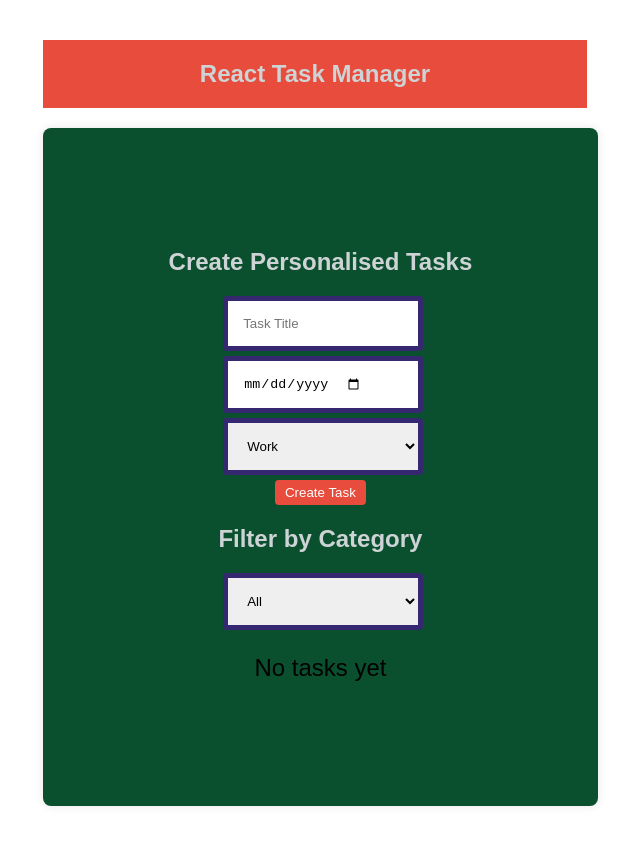
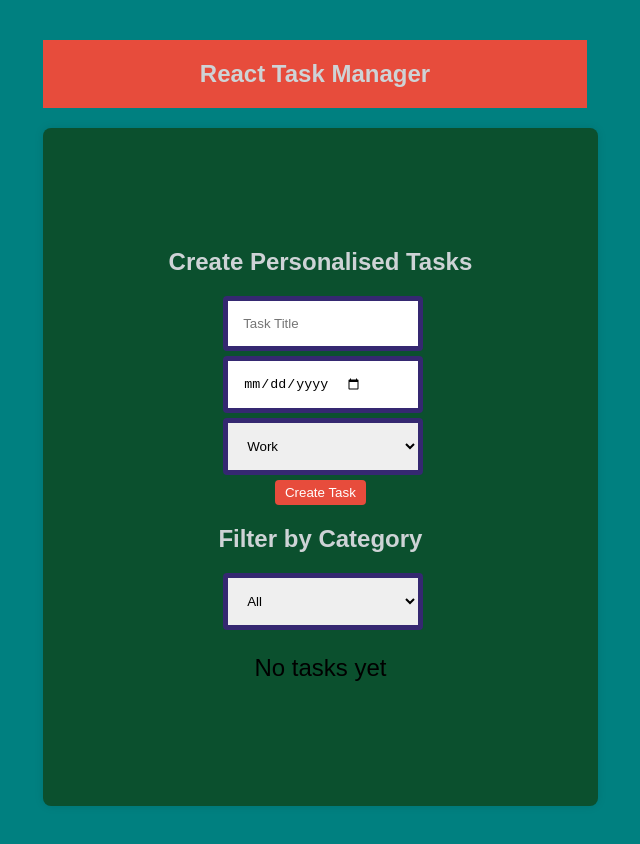
Before and after one commit to soniasebastian/react-task-manager, a React (Create React App) app: page / in a window 1280 px wide. Shown: the whole page, without its empty margins (325-965 px from the left). Built offline with nearby package versions, Linux system fonts and the light colour scheme.

Commit message:
added style

```diff
--- a/package.json
+++ b/package.json
@@ -2,6 +2,7 @@
   "name": "task-manager",
   "version": "0.1.0",
   "private": true,
+  "homepage": "https://soniasebastian.github.io/react-task-manager",
   "dependencies": {
     "@craco/craco": "^7.1.0",
     "@testing-library/jest-dom": "^5.17.0",
@@ -15,10 +16,10 @@
     "web-vitals": "^2.1.4"
   },
   "scripts": {
+    "predeploy": "npm run build",
+    "deploy": "gh-pages -d build",
     "test": "craco test",
     "eject": "react-scripts eject",
-    "predeploy": "npm run build",
-    "deploy": "gh-pages -d build",
     "start": "craco start",
     "build": "craco build"
   },
--- a/src/App.css
+++ b/src/App.css
@@ -11,6 +11,7 @@
   display: flex;
   justify-content: center;
   align-items: center;
+  background-color: teal;
 
 }
 
```
